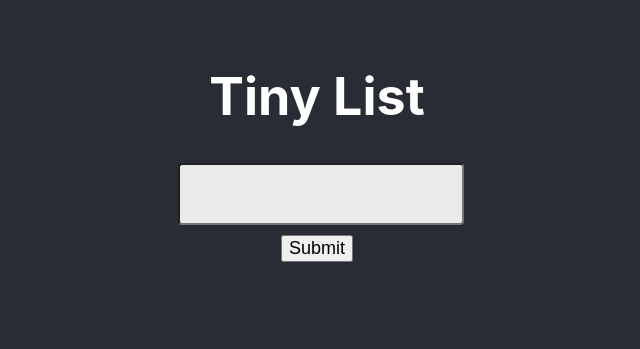
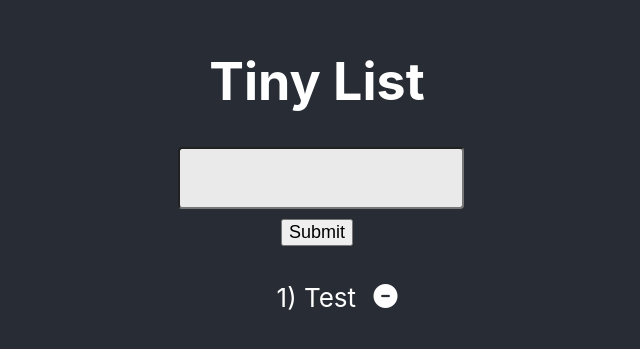
Before and after one commit to jaredaritter/top-starter-project-react, a React (Create React App) app: page / in a window 1280 px wide. Shown: the part 223-572 px from the top of the page, without its empty margins (323-963 px from the left). Built offline with nearby package versions, Linux system fonts and the light colour scheme.

Commit message:
Style delete button

```diff
--- a/public/index.html
+++ b/public/index.html
@@ -25,6 +25,10 @@
       Learn how to configure a non-root public URL by running `npm run build`.
     -->
     <title>React App</title>
+    <script
+      src="https://kit.fontawesome.com/ba672e9be5.js"
+      crossorigin="anonymous"
+    ></script>
   </head>
   <body>
     <noscript>You need to enable JavaScript to run this app.</noscript>
--- a/src/App.css
+++ b/src/App.css
@@ -27,3 +27,30 @@
   margin: 10px;
   font-size: calc(10px + 1vmin);
 }
+
+.fa-minus-circle {
+  margin-left: 10px;
+  font-size: 1.5rem;
+  vertical-align: 2px;
+  transition: transform 0.75s;
+}
+
+.fa-minus-circle:hover {
+  transform: rotate(180deg);
+}
+
+/* .fa-minus-circle:hover {
+  animation: shake 0.3s ease;
+}
+
+@keyframes shake {
+  20%,
+  60% {
+    transform: translate(-2px);
+  }
+
+  40%,
+  80% {
+    transform: translate(2px);
+  }
+} */
--- a/src/App.js
+++ b/src/App.js
@@ -4,7 +4,7 @@ import Overview from './components/Overview';
 import './App.css';
 
 // TODO
-// STYLE DELETE BUTTON, USE FONT AWESOME
+// STYLE DELETE BUTTON, USE FONT AWESOME (COMPLETED)
 // ADD EDIT BUTTON
 
 class App extends React.Component {
@@ -12,7 +12,7 @@ class App extends React.Component {
     super(props);
     this.state = {
       temp: '',
-      list: [],
+      list: [{ id: '31245', task: 'Test' }],
     };
     this.handleChange = this.handleChange.bind(this);
     this.handleDelete = this.handleDelete.bind(this);
--- a/src/components/Overview.js
+++ b/src/components/Overview.js
@@ -6,7 +6,9 @@ function Overview(props) {
   const listItems = list.map((item, i) => {
     return (
       <div key={item.id} id={item.id}>
-        {i + 1}) {item.task} <button onClick={handleDelete}>Delete</button>
+        {i + 1}) {item.task}
+        {'  '}
+        <i className="fas fa-minus-circle fa-xs" onClick={handleDelete}></i>
       </div>
     );
   });
```
